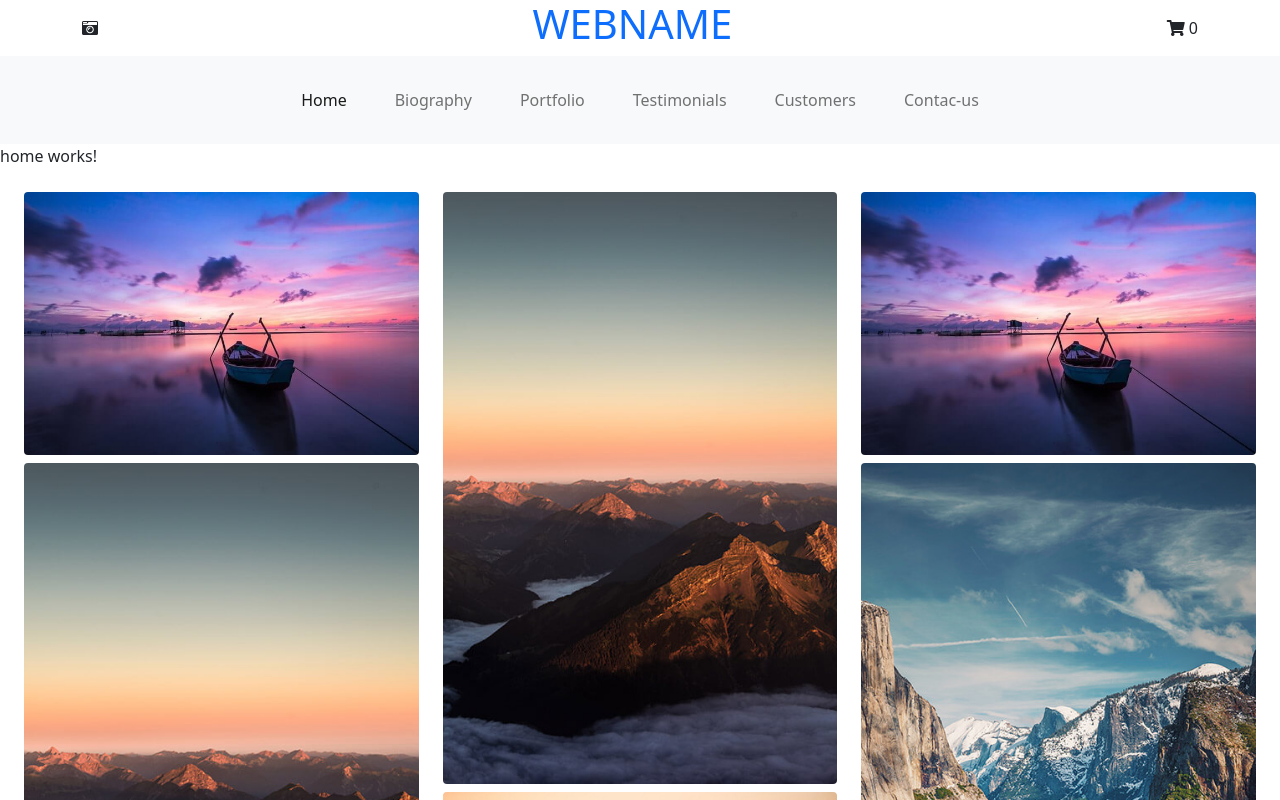
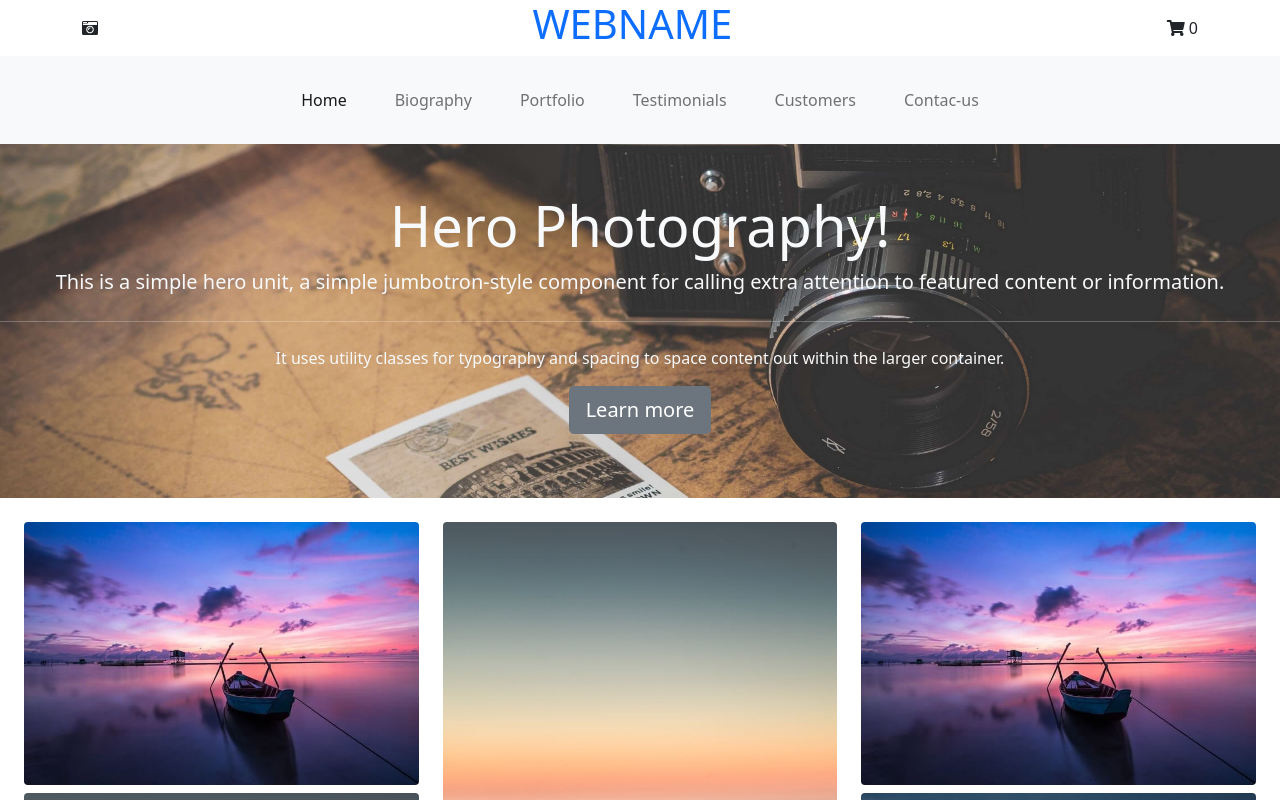
Before and after one commit to codefactorygit/FE12-Team4, an Angular app in the folder PhotographyWebsite/: page / in a window 1280 px wide. Shown: the top 800 px of the page. Built offline with nearby package versions, Linux system fonts and the light colour scheme.

Commit message:
i added the jumbotron-hero

```diff
--- a/PhotographyWebsite/src/app/home/home.component.css
+++ b/PhotographyWebsite/src/app/home/home.component.css
@@ -0,0 +1,5 @@
+.jumbotron {
+    background: url('../../assets/image/freddy/vintage-camera-background.jpg');
+    background-size: cover;
+    background-position: center;
+}
--- a/PhotographyWebsite/src/app/home/home.component.html
+++ b/PhotographyWebsite/src/app/home/home.component.html
@@ -1,5 +1,12 @@
-<p>home works!</p>
-
+<div class="jumbotron pt-5 pb-5">
+    <h1 class="display-4 text-center text-light">Hero Photography!</h1>
+    <p class="lead text-center text-light">This is a simple hero unit, a simple jumbotron-style component for calling extra attention to featured content or information.</p>
+    <hr class="my-4 text-light">
+    <p class="text-center text-light">It uses utility classes for typography and spacing to space content out within the larger container.</p>
+    <p class="lead d-flex justify-content-center">
+        <a class="btn btn-secondary btn-lg" href="#" role="button">Learn more</a>
+    </p>
+</div>
 <div class="lightbox m-4">
     <!-- Gallery -->
     <div class="row">
```
Also changed, not shown: PhotographyWebsite/src/assets/image/freddy/vintage-camera-background.jpg (added), PhotographyWebsite/src/assets/image/freddy/vintage-camera-on-wooden-background.jpg (added).
